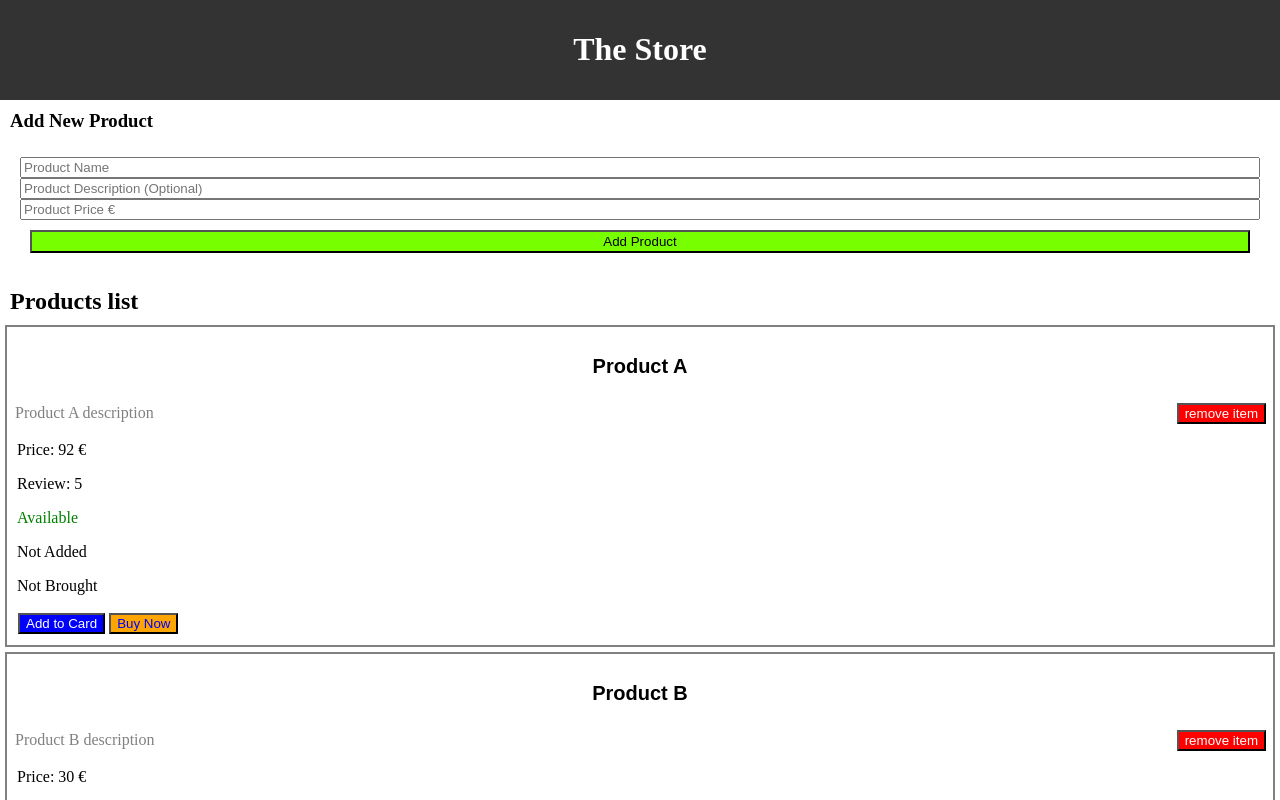
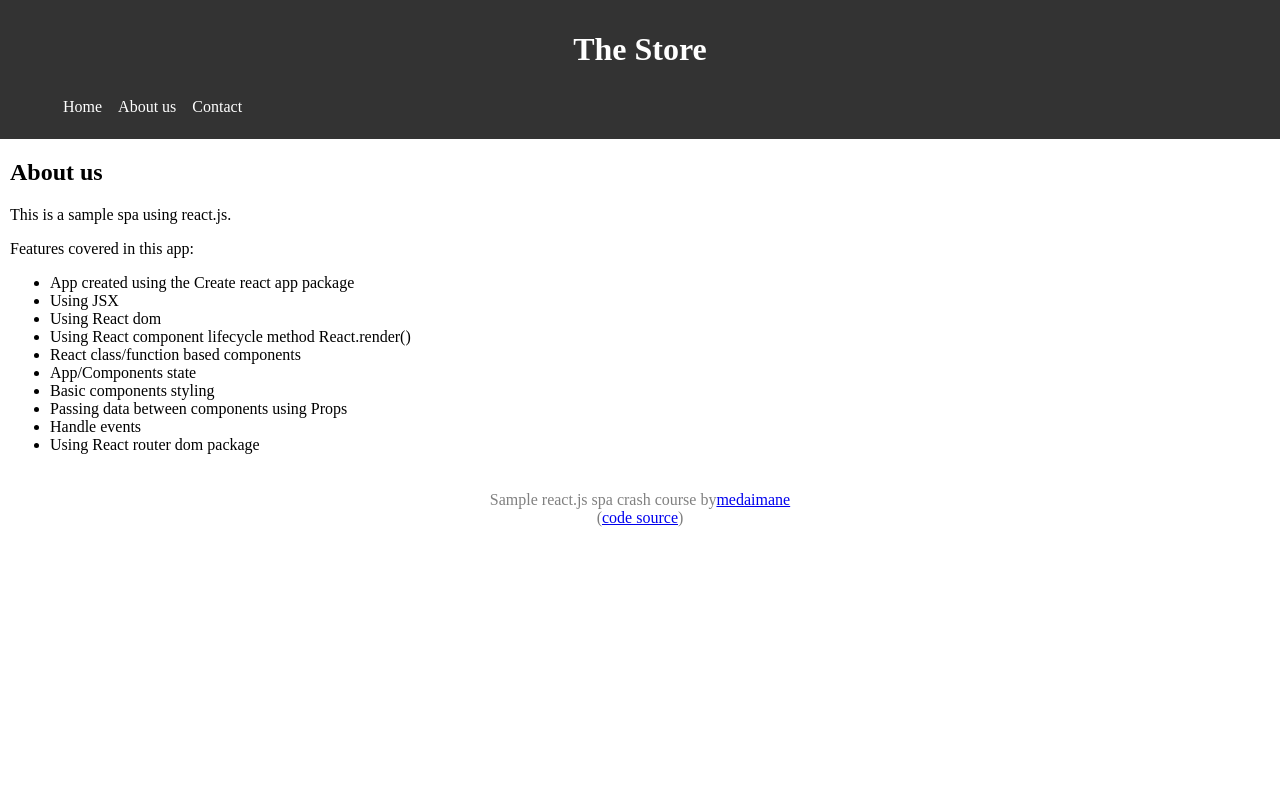
Before and after one commit to medaimane/react.js-crash-course, a React (Create React App) app: page /about in a window 1280 px wide. Shown: the top 800 px of the page. Built offline with nearby package versions, Linux system fonts and the light colour scheme.

Commit message:
feat: implementing react-router-dom

```diff
--- a/src/components/Pages/About.js
+++ b/src/components/Pages/About.js
@@ -2,9 +2,26 @@ import React from 'react';
 
 function About() {
     return  (
-        <div>
+        <div style={{
+            margin: '10px'
+        }}>
             <h2>About us</h2>
-            <p>This is Sample App Using React.js</p>
+            <p>This is a sample spa using react.js.</p>
+            <p>Features covered in this app:</p>
+            <div>
+                <ul>
+                    <li>App created using the Create react app package</li>
+                    <li>Using JSX</li>
+                    <li>Using React dom</li>
+                    <li>Using React component lifecycle method React.render() </li>
+                    <li>React class/function based components</li>
+                    <li>App/Components state</li>
+                    <li>Basic components styling</li>
+                    <li>Passing data between components using Props</li>
+                    <li>Handle events</li>
+                    <li>Using React router dom package</li>
+                </ul>
+            </div>
         </div>
     );
 }
--- a/src/components/Pages/Contact.js
+++ b/src/components/Pages/Contact.js
@@ -2,8 +2,16 @@ import React from 'react';
 
 function Contact() {
     return  (
-        <div>
+        <div style={{
+            margin: '10px'
+        }}>
             <h2>Contact us</h2>
+            <div>
+                <p>Let's get in touch, <a
+                    href="https://medaimane.github.io">
+                    website</a>
+                </p>
+            </div>
         </div>
     );
 }
--- a/src/components/app/App.css
+++ b/src/components/app/App.css
@@ -8,3 +8,33 @@ body {
     margin: 5px;
     padding: 5px;
 }
+
+/**
+ * Header component styles
+ */
+
+header {
+    background-color: #333;
+    color: #fff;
+    padding: 10px;
+    text-align: center;
+}
+
+nav ul {
+    list-style: none;
+    margin: 5px;
+    display: flex;
+    flex-wrap: wrap;
+    flex-direction: row;
+    text-align: center;
+}
+
+nav li {
+    margin: 5px;
+    padding: 3px;
+}
+
+nav a {
+    color: white;
+    text-decoration: none;
+}
--- a/src/components/app/App.js
+++ b/src/components/app/App.js
@@ -1,10 +1,13 @@
 import React, {Component, Fragment} from 'react';
+import {BrowserRouter as Router, Route} from "react-router-dom";
 import ProductsList from '../products-list/ProductsList';
+import AddProduct from "../product-item/AddProduct";
 import Header from "../layouts/Header";
+import Footer from "../layouts/Footer";
+import uuid from 'uuid';
 import './App.css';
-import AddProduct from "../product-item/AddProduct";
-import uuid from 'uuid';
-import Footer from "../layouts/Footer";
+import About from "../Pages/About";
+import Contact from "../Pages/Contact";
 
 class App extends Component {
     state = {
@@ -120,8 +123,10 @@ class App extends Component {
      */
     render() {
         return (
+            <Router>
                 <Fragment>
                     <Header />
+                    <Route exact path="/" render={props => (
                         <Fragment>
                             <AddProduct addProduct={this.addProduct}/>
                             <h2 className="products-title">Products list</h2>
@@ -132,8 +137,13 @@ class App extends Component {
                                 removeProduct={this.removeProduct}
                             />
                         </Fragment>
+                    )}>
+                    </Route>
+                    <Route path="/about" component={About} />
+                    <Route path="/contact" component={Contact} />
                     <Footer />
                 </Fragment>
+            </Router>
         );
     }
 }
--- a/src/components/layouts/Footer.js
+++ b/src/components/layouts/Footer.js
@@ -4,7 +4,7 @@ function Footer() {
     return (
         <footer style={style.footer}>
             <div className="content has-text-centered">
-                <p style={{marginBottom: '0'}}>Sample react.js spa by
+                <p style={{marginBottom: '0'}}>Sample react.js spa crash course by
                     <a href="https://medaimane.github.io"
                        target="_blank"
                        rel="noopener noreferrer">medaimane</a>
--- a/src/components/layouts/Header.js
+++ b/src/components/layouts/Header.js
@@ -2,19 +2,23 @@ import React from 'react';
 
 function Header() {
     return  (
-        <header style={style.header}>
+        <header>
             <h1>The Store</h1>
+            <nav>
+                <ul>
+                    <li>
+                        <a href="/">Home</a>
+                    </li>
+                    <li>
+                        <a href="/about">About us</a>
+                    </li>
+                    <li>
+                        <a href="/contact">Contact</a>
+                    </li>
+                </ul>
+            </nav>
         </header>
     );
 }
 
-const style = {
-    header: {
-        backgroundColor: '#333',
-        color: '#fff',
-        padding: '10px',
-        textAlign: 'center'
-    }
-};
-
 export default Header;
```
Lines whose indentation alone changed are shown as unchanged.
